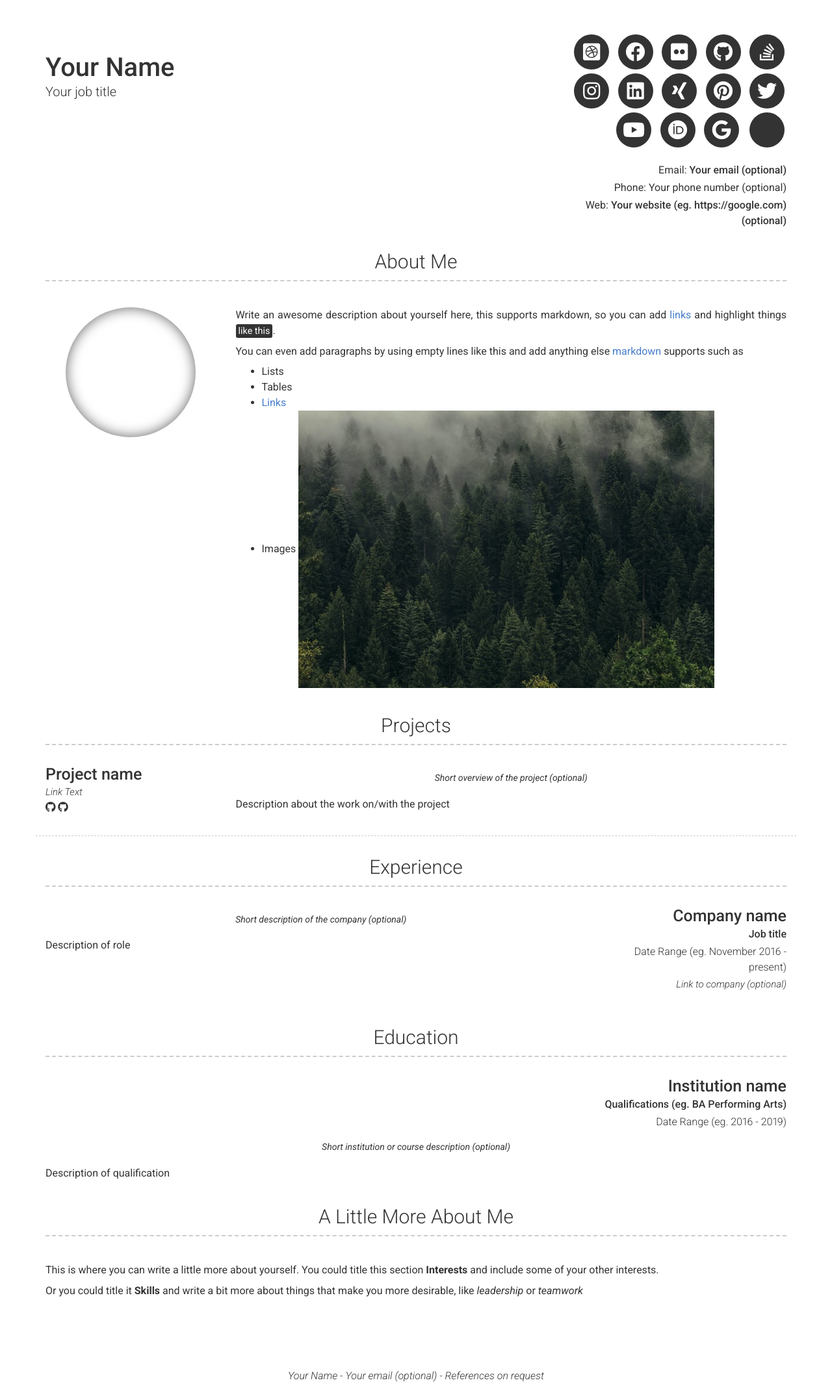
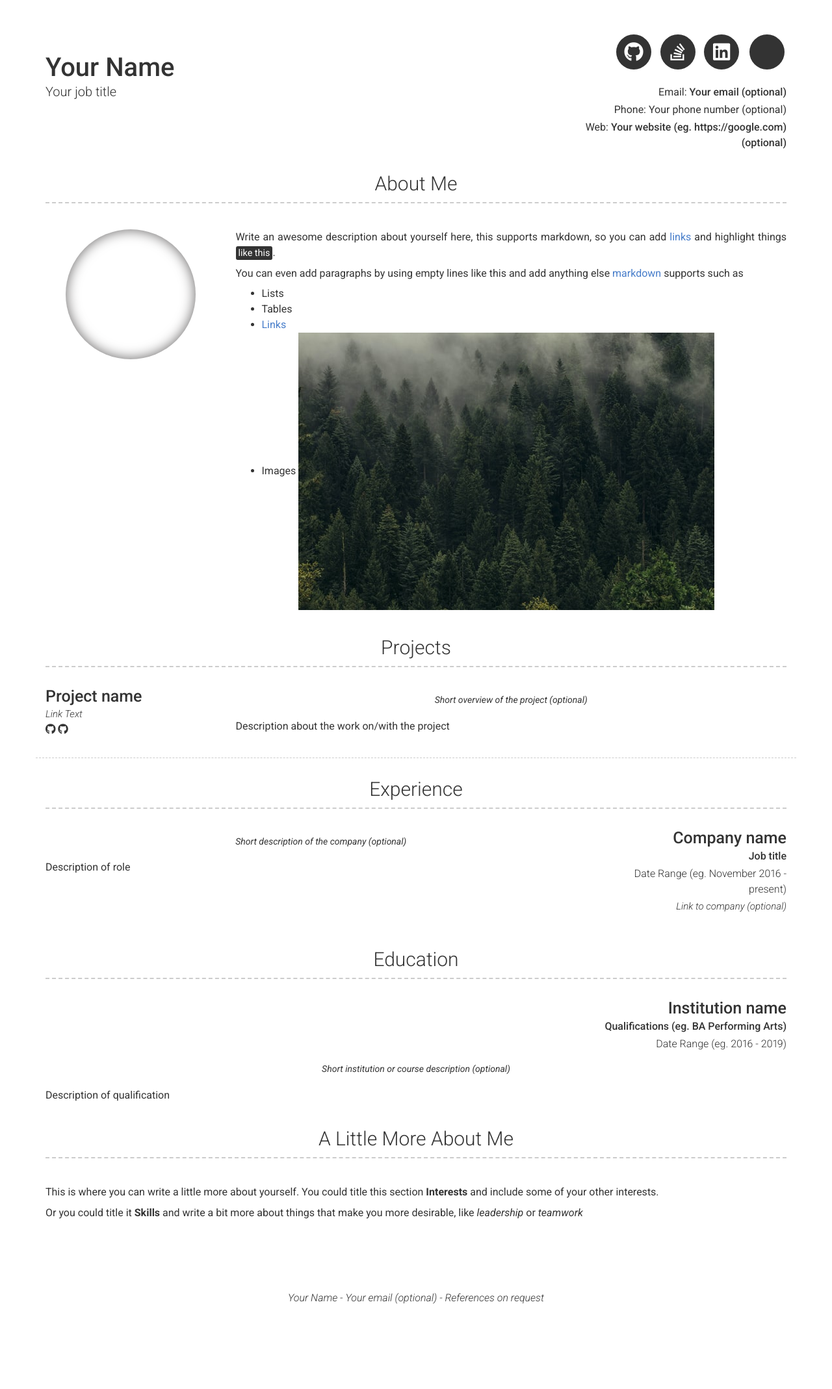
Before and after one commit to JungeunSong1104/JungeunSong.github.io, a Jekyll site: the page built from index.md, in a window 1280 px wide. Shown: the whole page at 65% size. Built offline with Jekyll 4.4.1, drawn with Linux system fonts in a browser that asks for light colours; nearby versions of some CDN libraries; after the commit the page ends 2018 px from its top, so only the background shows below that.

Commit message:
Update header.html

```diff
--- a/_includes/header.html
+++ b/_includes/header.html
@@ -6,27 +6,6 @@
     </div>
     <div class="col-xs-12 col-sm-6 col-md-6 col-lg-4 header-right">
       <ul class="icons no-print">
-        {%- if site.dribbble_username -%}
-          <li>
-            <a target="_blank" href="https://dribbble.com/{{ site.dribbble_username| cgi_escape | escape }}" class="button button--sacnite button--round-l">
-              <i class="fab fa-dribbble-square" title="Dribble link"></i>
-            </a>
-          </li>
-        {%- endif -%}
-        {%- if site.facebook_username -%}
-          <li>
-            <a target="_blank" href="https://www.facebook.com/{{ site.facebook_username| cgi_escape | escape }}" class="button button--sacnite button--round-l">
-              <i class="fab fa-facebook" title="Facebook link"></i>
-            </a>
-          </li>
-        {%- endif -%}
-        {%- if site.flickr_username -%}
-          <li>
-            <a target="_blank" href="https://www.flickr.com/photos/{{ site.flickr_username| cgi_escape | escape }}" class="button button--sacnite button--round-l">
-              <i class="fab fa-flickr" title="Flickr link"></i>
-            </a>
-          </li>
-        {%- endif -%}
         {%- if site.github_username -%}
           <li>
             <a target="_blank" href="https://github.com/{{ site.github_username| cgi_escape | escape }}" class="button button--sacnite button--round-l">
@@ -41,59 +20,10 @@
             </a>
           </li>
         {%- endif -%}
-        {%- if site.instagram_username -%}
-          <li>
-            <a target="_blank" href="https://www.instagram.com/{{ site.instagram_username| cgi_escape | escape }}" class="button button--sacnite button--round-l">
-              <i class="fab fa-instagram" title="Instagram link"></i>
-            </a>
-          </li>
-        {%- endif -%}
         {%- if site.linkedin_username -%}
           <li>
             <a target="_blank" href="https://www.linkedin.com/in/{{ site.linkedin_username| cgi_escape | escape }}" class="button button--sacnite button--round-l">
               <i class="fab fa-linkedin" title="Linkedin link"></i>
-            </a>
-          </li>
-        {%- endif -%}
-        {%- if site.xing_username -%}
-          <li>
-            <a target="_blank" href="https://www.xing.com/profile/{{ site.xing_username| cgi_escape | escape }}" class="button button--sacnite button--round-l">
-              <i class="fab fa-xing" title="Xing link"></i>
-            </a>
-          </li>
-        {%- endif -%}
-        {%- if site.pinterest_username -%}
-          <li>
-            <a target="_blank" href="https://www.pinterest.com/{{ site.pinterest_username| cgi_escape | escape }}" class="button button--sacnite button--round-l">
-              <i class="fab fa-pinterest" title="Pintrest link"></i>
-            </a>
-          </li>
-        {%- endif -%}
-        {%- if site.twitter_username -%}
-          <li>
-            <a target="_blank" href="https://twitter.com/{{ site.twitter_username| cgi_escape | escape }}" class="button button--sacnite button--round-l">
-              <i class="fab fa-twitter" title="Twitter link"></i>
-            </a>
-          </li>
-        {%- endif -%}
-        {%- if site.youtube_username -%}
-          <li>
-            <a target="_blank" href="https://www.youtube.com/{{ site.youtube_username| cgi_escape | escape }}" class="button button--sacnite button--round-l">
-              <i class="fab fa-youtube" title="Youtube link"></i>
-            </a>
-          </li>
-        {%- endif -%}
-        {%- if site.orcid_username -%}
-          <li>
-            <a target="_blank" href="https://orcid.org/{{ site.orcid_username | escape }}" class="button button--sacnite button--round-l">
-              <i class="fab fa-orcid" title="ORCiD link"></i>
-            </a>
-          </li>
-        {%- endif -%}
-        {%- if site.googlescholar_username -%}
-          <li>
-            <a target="_blank" href="https://scholar.google.com/citations?user={{ site.googlescholar_username| escape }}" class="button button--sacnite button--round-l">
-              <i class="fab fa-google" title="Google scholar link"></i>
             </a>
           </li>
         {%- endif -%}
```
